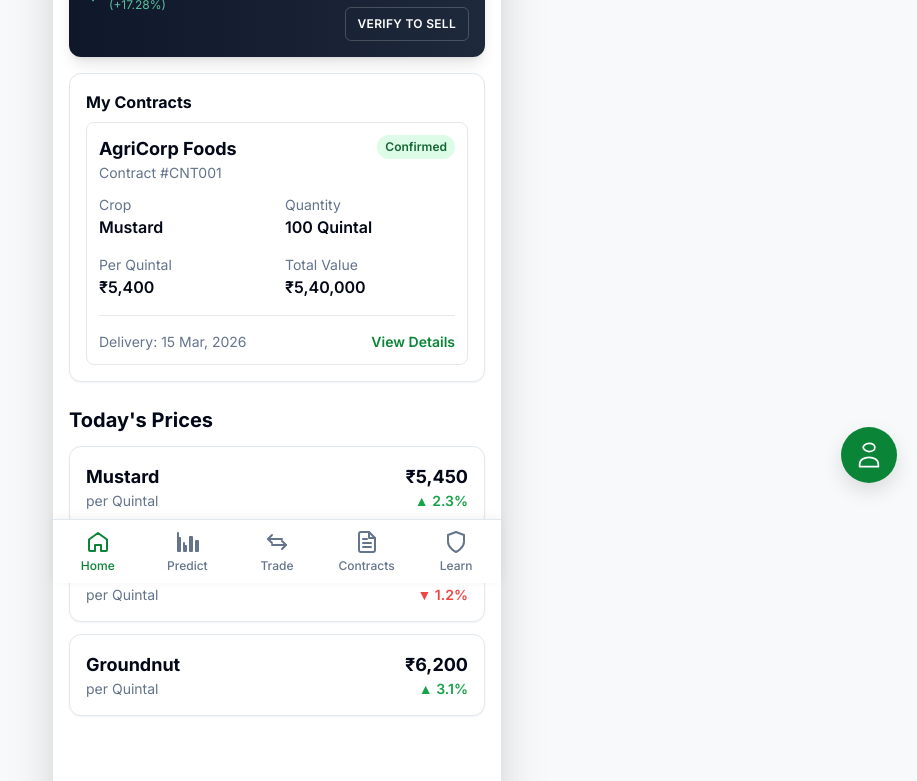
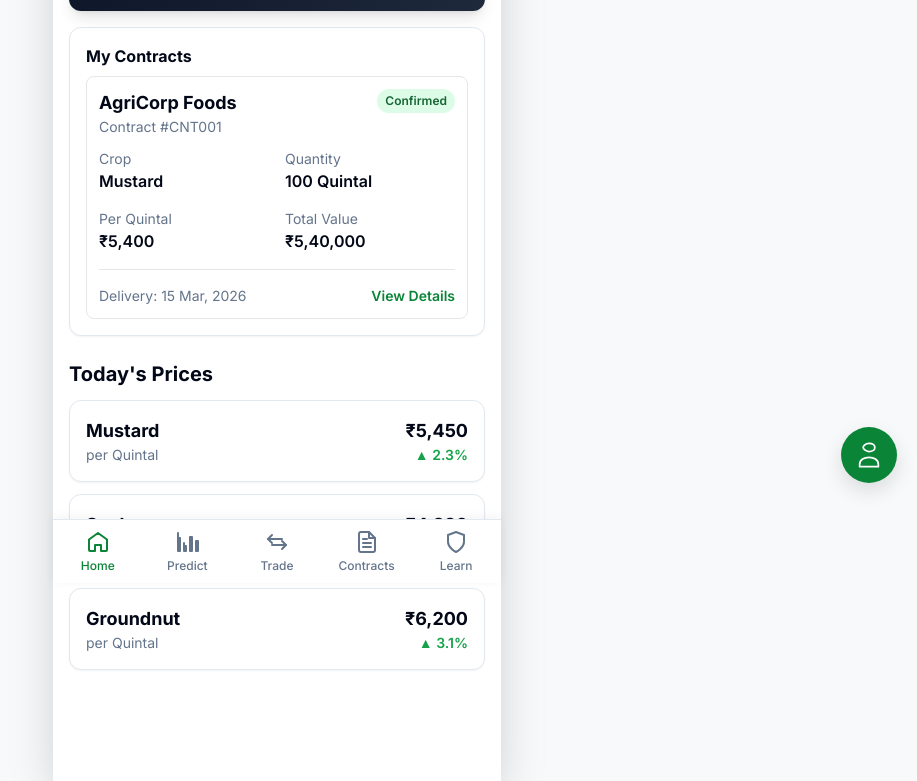
Before and after one commit to mdmahbubreza/oilseed, a plain HTML site: page index.html in a window 1280 px wide. Shown: the part 217-998 px from the top of the page, without its empty margins (363-1280 px from the left). Drawn offline with nearby package versions, Linux system fonts and the light colour scheme.

Commit message:
Update index.html

```diff
--- a/index.html
+++ b/index.html
@@ -456,9 +456,6 @@
                                         <div class="font-semibold text-lg mt-1">₹20,00,000</div>
                                         <div class="mt-2 text-sm opacity-75">${t("Today's Loss", "आज का नुकसान")}</div>
                                         <div class="font-semibold text-rose-300 mt-1">-₹5,678.03 <span class="text-xs opacity-80">(-6.54%)</span></div>
-                                        <div class="mt-3">
-                                            <button class="uppercase text-xs font-semibold tracking-wide px-3 py-2 rounded-md border border-white/20 bg-white/6 hover:bg-white/8">${t('VERIFY TO SELL', 'बेचने के लिए सत्यापित करें')}</button>
-                                        </div>
                                     </div>
                                 </div>
                             </div>
```
